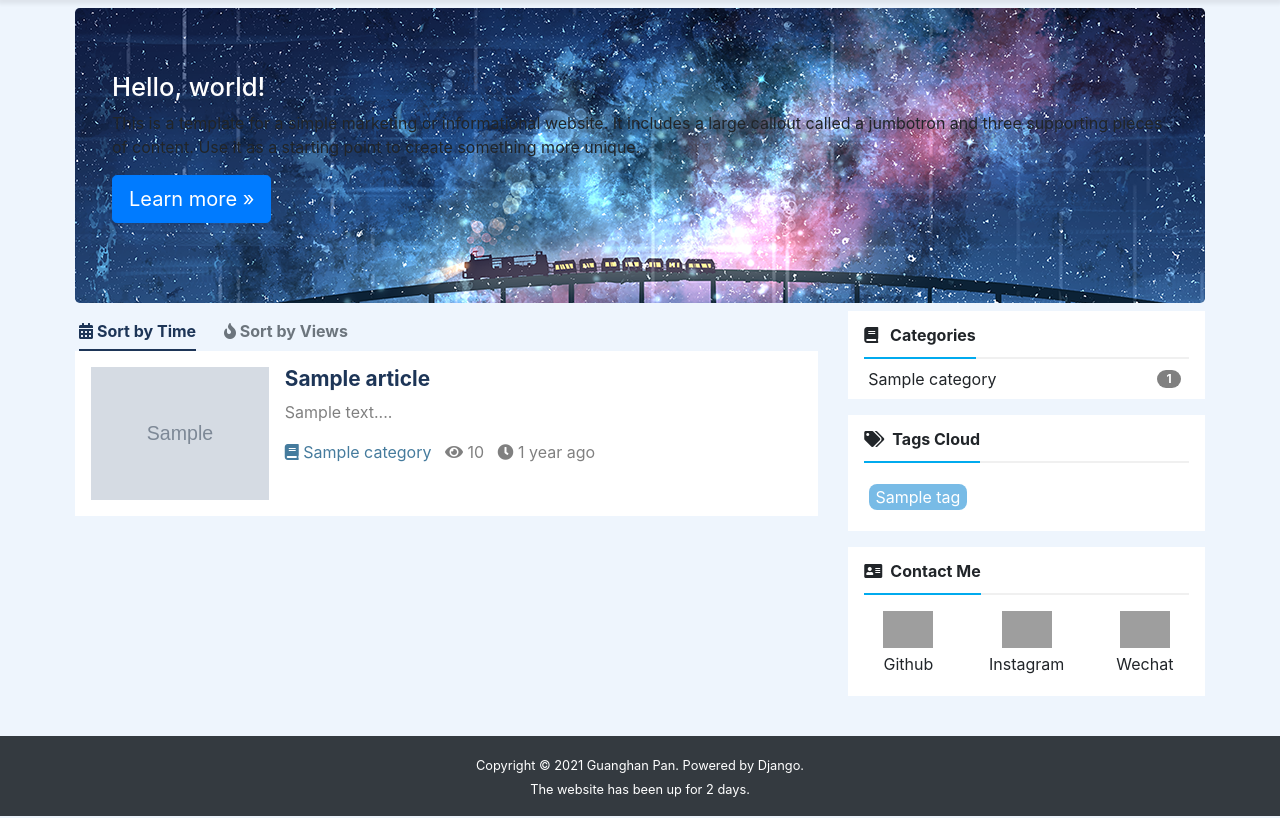
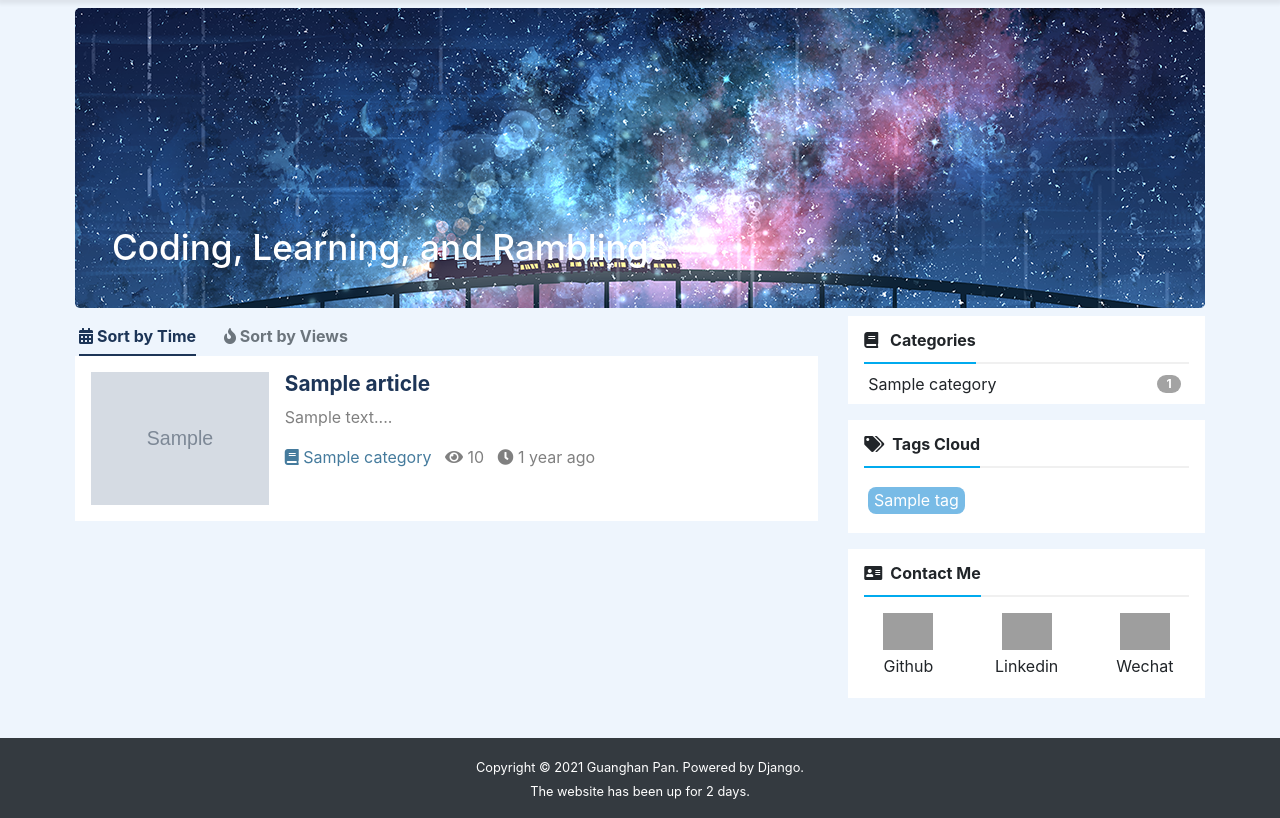
Before and after one commit to guanghanp/Panacoder, a Django app: page / in a window 1280 px wide. Shown: the part 56-874 px from the top of the page. Run offline with Django 3.2, Linux system fonts and the light colour scheme; tables that the repository leaves empty hold one stand-in row (values such as "Sample post"); grey boxes marked "Sample" are stand-in pictures; some libraries are stand-ins or nearby versions; grey boxes are pictures that could not be loaded.

Commit message:
lots of small features

```diff
--- /dev/null
+++ b/main/context_processors.py
@@ -0,0 +1,12 @@
+
+
+from django.conf import settings
+
+
+def settings_info(request):
+    return {
+
+        'my_github': settings.MY_GITHUB,
+        'my_linkedin': settings.MY_LINKEDIN
+
+    }
--- a/main/views.py
+++ b/main/views.py
@@ -12,7 +12,7 @@ class IndexView(ListView):
     model = Article
     context_object_name = 'articles'
     template_name = 'main/main.html'
-    paginate_by = 2
+    paginate_by = 10
 
     def get_ordering(self):
         sort = self.kwargs.get('sort')
@@ -24,7 +24,7 @@ class CategoryView(ListView):
     model = Article
     context_object_name = 'articles'
     template_name = 'main/main.html'
-    paginate_by = 2
+    paginate_by = 10
 
     def get_ordering(self):
         sort = self.kwargs.get('sort')
@@ -48,7 +48,7 @@ class TagView(ListView):
     model = Article
     context_object_name = 'articles'
     template_name = 'main/main.html'
-    paginate_by = 2
+    paginate_by = 10
 
     def get_ordering(self):
         sort = self.kwargs.get('sort')
--- a/my_blog/urls.py
+++ b/my_blog/urls.py
@@ -17,8 +17,10 @@ from django.contrib import admin
 from django.urls import path, include
 from django.conf import settings
 from django.conf.urls.static import static
+from django.views.generic import RedirectView
 
 urlpatterns = [
+    path('favicon.ico', RedirectView.as_view(url='/static/img/favicon.ico')),
     path('admin/', admin.site.urls),
     path('', include('main.urls', namespace='main')),
     path('user/', include('user.urls', namespace='user')),
--- a/static/css/base.css
+++ b/static/css/base.css
@@ -46,6 +46,24 @@ a:hover {
 
 .jumbotron{
     background:url(../img/background.jpg);
+    background-position: top center;
+    background-attachment: fixed;
+    height: 300px;
+    position: relative;
+}
+
+.opening-container{
+    width: auto;
+    bottom: 2rem;
+    position: absolute;
+    /* bottom: 2rem;
+    left: 2rem;
+    position: absolute; */
+}
+
+.opening-content{
+    font-size: 2.2rem;
+    color: #ffffff;
 }
 
 .h1, h1 {
@@ -134,7 +152,7 @@ a:hover {
 
 .sideblock-card .badge {
     width: 1.5rem;
-    background-color: gray;
+    background-color: rgb(163, 163, 163);
     color: #fff;
     font-weight: 700;
     border-radius: 1rem;
@@ -181,7 +204,7 @@ a:hover {
     padding: .08rem .4rem;
     float: left;
     text-align: center;
-    margin: .3rem;
+    margin: .2rem;
     transition: all .4s;
     border-radius: 8px;
 }
--- a/templates/base.html
+++ b/templates/base.html
@@ -37,9 +37,17 @@
     <!-- bootstrap.js 依赖 jquery.js 和popper.js，因此在这里引入 -->
     <script src="{% static 'jquery/jquery-3.5.1.js' %}"></script>
     <!-- 引入bootstrap的js文件 -->
-    <script src="{% static 'bootstrap/js/bootstrap.min.js' %}"></script>
+    <script src="{% static 'bootstrap/js/bootstrap.bundle.min.js' %}"></script>
     <script>
         $(function(){var myElement=document.querySelector(".blog-navbar");var headroom=new Headroom(myElement);headroom.init()});
+
+        $('a[rel=popover]').popover({
+            html: true,
+            trigger: 'hover',
+            placement: 'top',
+            content: function(){return '<img src="'+$(this).data('img') + '" />';}
+        });
+
     </script>
     {% block script %}{% endblock script %}
 
--- a/templates/main/main.html
+++ b/templates/main/main.html
@@ -22,10 +22,8 @@
 <!-- <script src="https://coolors.co/palette-widget/widget.js"></script>
 <script data-id="024252984958563695">new CoolorsPaletteWidget("024252984958563695", ["e63946","f1faee","a8dadc","457b9d","1d3557"]); </script> -->
     <div class="jumbotron mb-2">
-        <div class="container">
-        <h1 class="display-5 text-white">Hello, world!</h1>
-        <p>This is a template for a simple marketing or informational website. It includes a large callout called a jumbotron and three supporting pieces of content. Use it as a starting point to create something more unique.</p>
-        <p><a class="btn btn-primary btn-lg" href="#" role="button">Learn more &raquo;</a></p>
+        <div class="container opening-container">
+            <h2 class="opening-content" >Coding, Learning, and Ramblings</h2>
         </div>
     </div>
     <div class="row">
--- a/templates/main/tags/sideBlock.html
+++ b/templates/main/tags/sideBlock.html
@@ -35,26 +35,26 @@
 </div>
 
 <!--Contact me-->
-<div class="card border-0 rounded-0 px-3 mb-2 mb-md-3 d-none d-lg-block sideblock-card">
+<div class="card border-0 rounded-0 px-3 mb-2 mb-md-3 sideblock-card">
     <div class="card-header bg-white px-0">
         <strong><i class="fa fa-address-card mr-2"></i>Contact Me</strong>
     </div>
     <div class="card-body px-0 pt-3 pb-1">
         <div class="row text-center">
             <div class="col contact-info">
-                <a href="{{ my_github }}" target="_blank" title="Check out my Github page">
+                <a class="contact-link" href="{{ my_github }}" target="_blank" title="My Github">
                     <img style="max-width:50px" alt="My Github" src="https://img.icons8.com/fluent/144/000000/github.png">
                     <p class="mt-1">Github</p>
                 </a>
             </div>
             <div class="col contact-info">
-                <a href="{% url 'main:article_list'%}" target="_blank" title="Follow me on Instagram">
-                    <img style="max-width:50px" alt="My Instagram" src="https://img.icons8.com/fluent/144/000000/instagram-new.png">
-                    <p class="mt-1">Instagram</p>
+                <a class="contact-link" href="{{ my_linkedin }}" target="_blank" title="My Linkedin">
+                    <img style="max-width:50px" alt="My Linkedin" src="https://img.icons8.com/fluent/144/000000/linkedin.png">
+                    <p class="mt-1">Linkedin</p>
                 </a>
             </div>
             <div class="col contact-info">
-                <a href="{% url 'main:article_list'%}" target="_blank" title="Chat with me on Wechat">
+                <a class="contact-link" style="cursor: pointer;" rel="popover" data-img="{% static 'img/wechat.jpg' %}" title="My Wechat">
                     <img style="max-width:50px" alt="My Wechat" src="https://img.icons8.com/color/144/000000/weixing.png">
                     <p class="mt-1">Wechat</p>
                 </a>
--- a/templates/to_top.html
+++ b/templates/to_top.html
@@ -1,4 +1,4 @@
-<button type="button" id="BackTop" class="toTop-arrow" style="z-index: 100;"></button>
+<button type="button" id="BackTop" class="toTop-arrow"></button>
 
 <script>
     // 向上滚动的函数
@@ -30,8 +30,9 @@
         cursor: pointer;
         position: fixed;
         right: 2rem;
-        bottom: 4rem;
+        bottom: 6rem;
         display: none;
+        z-index: 100;
     }
 
     .toTop-arrow:hover {
```
Also changed, not shown: other parts of static/css/base.css (+39 -0 lines), my_blog/settings.py (+8 -1 lines), templates/404.html (added, +21 -0 lines), templates/main/detail.html (+28 -16 lines), static/img/404.png (added), static/img/favicon.ico (added), static/img/wechat.jpg (added).
